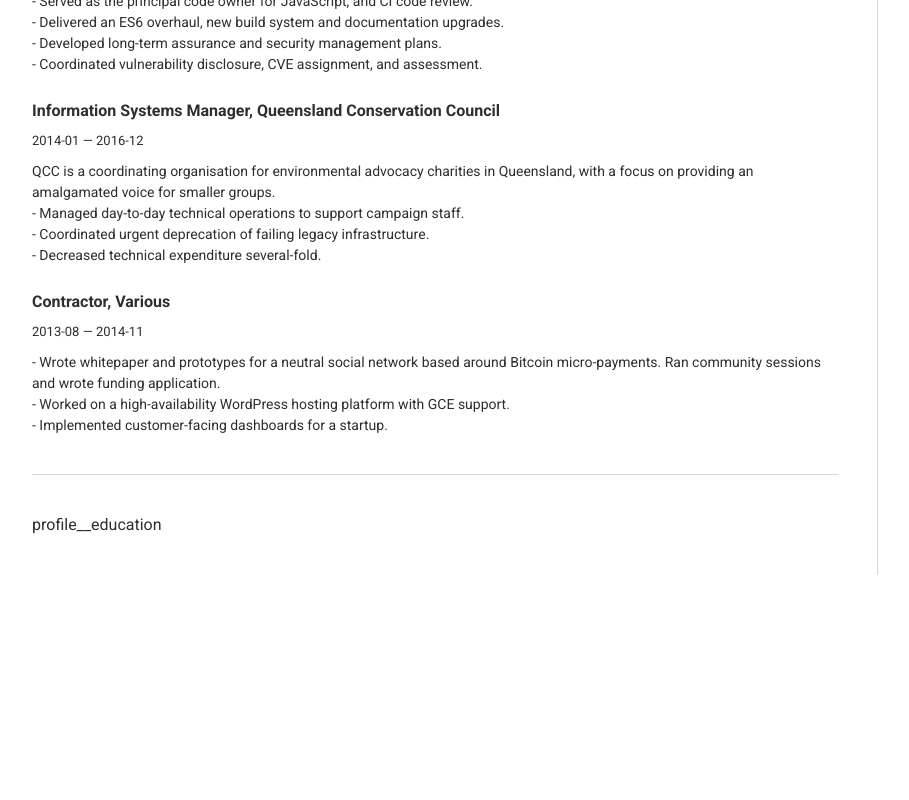
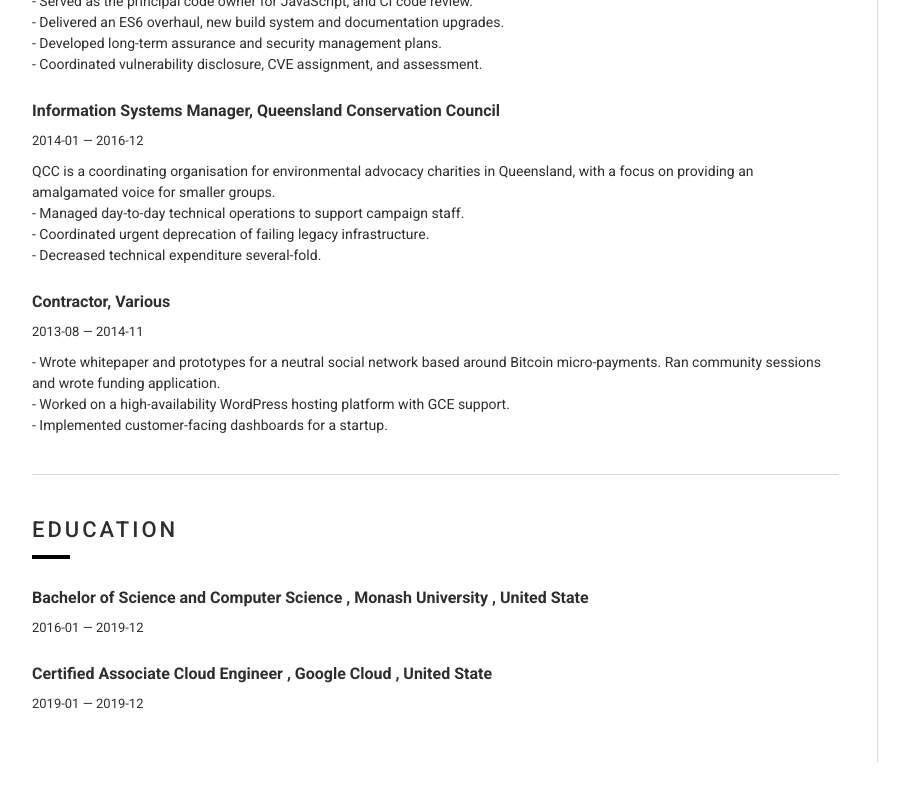
Before and after one commit to MauricioHernanCabrera/resume-generator, a Nuxt app: page / in a window 1280 px wide. Shown: the part 664-1464 px from the top of the page, without its empty margins (44-953 px from the left). Before the commit the page ends 1283 px from the top, so only its background shows below. Built offline with nearby package versions, Linux system fonts and the light colour scheme.

Commit message:
education added

```diff
--- a/components/Preview.vue
+++ b/components/Preview.vue
@@ -44,7 +44,30 @@
             </li>
           </ul>
         </div>
-        <div class="profile__education">profile__education</div>
+
+        <div class="profile__education">
+          <h3 class="profile__title">Education</h3>
+
+          <ul class="list_education">
+            <li
+              class="list_education__item"
+              v-for="education in profile.educations"
+              :key="education.id"
+            >
+              <h4 class="list_education__title">
+                {{ education.degree }}
+                {{ education.degree && education.school? ', ' : '' }}
+                {{ education.school }}
+                {{ education.school && education.city? ', ' : '' }}
+                {{ education.city }}
+              </h4>
+
+              <span
+                class="list_education__date"
+              >{{ education.startDate }} — {{ education.endDate? education.endDate : 'present' }}</span>
+            </li>
+          </ul>
+        </div>
       </div>
 
       <div class="profile__append">
@@ -221,6 +244,7 @@
   list-style: none;
   padding: 0 !important;
   margin: 0 !important;
+}
 
 .list_experience__item {
   margin-bottom: 24px;
@@ -238,7 +262,7 @@
 }
 
 .list_experience__link {
-    color: $list_experience_link_color;
+  color: $list_experience_link_color !important;
   text-decoration: none;
 }
 
@@ -255,5 +279,34 @@
   font-weight: 400;
   line-height: 21px;
 }
+
+// list_education
+.list_education {
+  list-style: none;
+  padding: 0 !important;
+  margin: 0 !important;
+}
+
+.list_education__item {
+  margin-bottom: 24px;
+
+  &:last-child {
+    margin-bottom: 0;
+  }
+}
+
+.list_education__title {
+  font-weight: 600;
+  font-size: 16px;
+  line-height: 24px;
+  margin-bottom: 8px;
+}
+
+.list_education__date {
+  display: block;
+  font-size: 13px;
+  font-weight: 400;
+  line-height: 20px;
+  margin-bottom: 10px;
 }
 </style>
```
Lines whose indentation alone changed are shown as unchanged.
